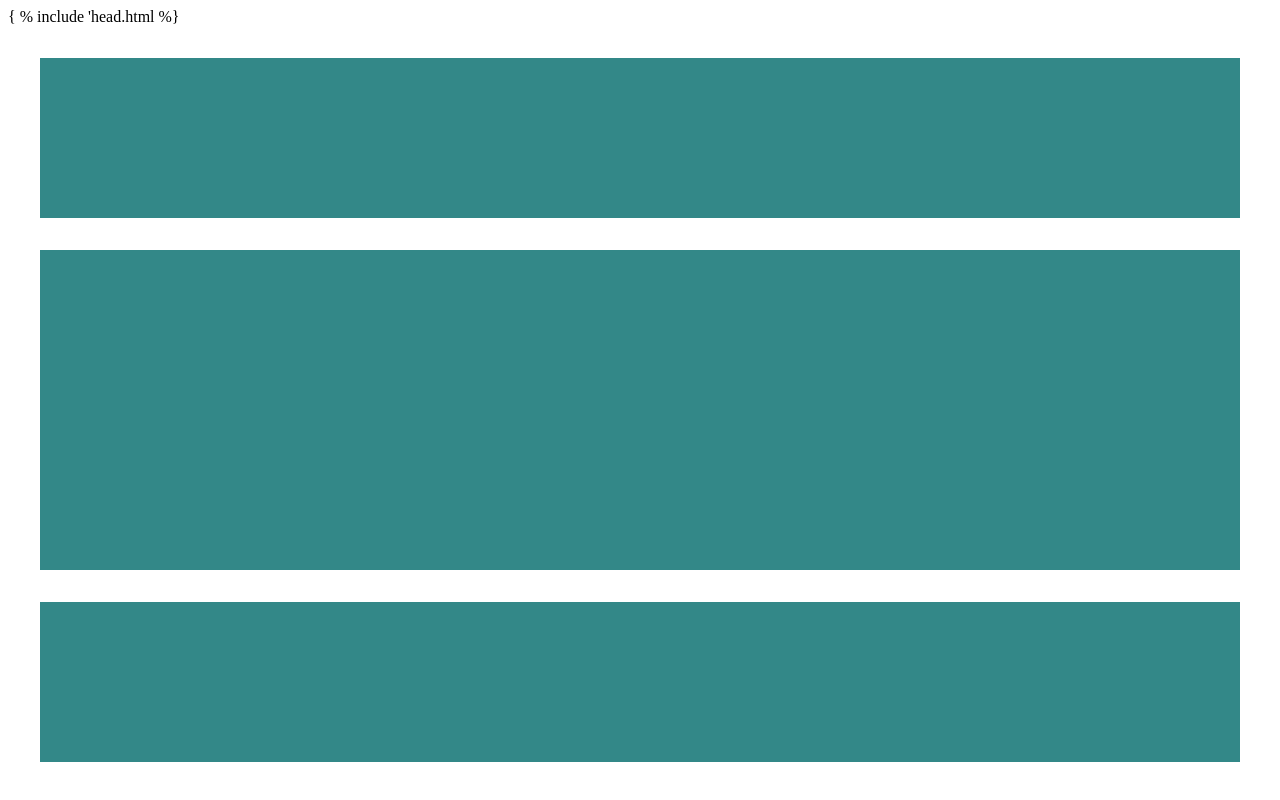
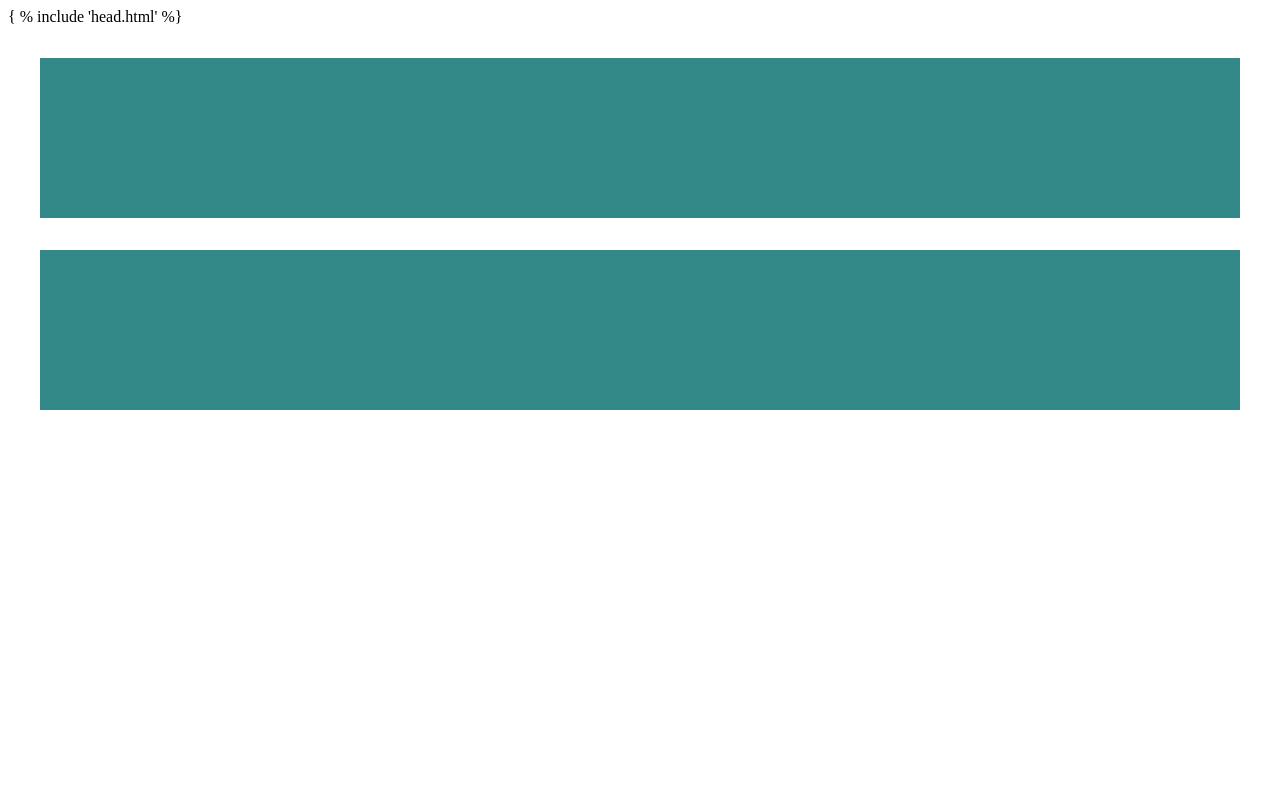
Before and after one commit to Closetotheworld/RoutineShareService, a Django app: template templates/base.html in a window 1280 px wide. Run offline with Django 3.2, Linux system fonts and the light colour scheme; the template is opened without the code that fills it, so the values that code supplies are empty.

Commit message:
[ADD] base html

```diff
--- a/templates/base.html
+++ b/templates/base.html
@@ -1,16 +1,14 @@
 <!DOCTYPE html>
 <html lang="en">
-{ % include 'head.html %}
+{ % include 'head.html' %}
 <body>
 
-    <div style = "height: 10rem; background-color: #338888; border_radius: 1rem; margin: 2rem;">
+    {% include 'header.html' %}
 
-    </div>
-    <div style = "height: 20rem; background-color: #338888; border_radius: 1rem; margin: 2rem;">
+    {% block content %}
 
-    </div>
-    <div style = "height: 10rem; background-color: #338888; border_radius: 1rem; margin: 2rem;">
+    {% endblock %}
 
-    </div>
+    {% include 'footer.html' %}
 </body>
 </html>
--- /dev/null
+++ b/templates/footer.html
@@ -0,0 +1,3 @@
+<div style = "height: 10rem; background-color: #338888; border_radius: 1rem; margin: 2rem;">
+
+</div>
--- /dev/null
+++ b/templates/header.html
@@ -0,0 +1,3 @@
+<div style = "height: 10rem; background-color: #338888; border_radius: 1rem; margin: 2rem;">
+
+</div>
```
